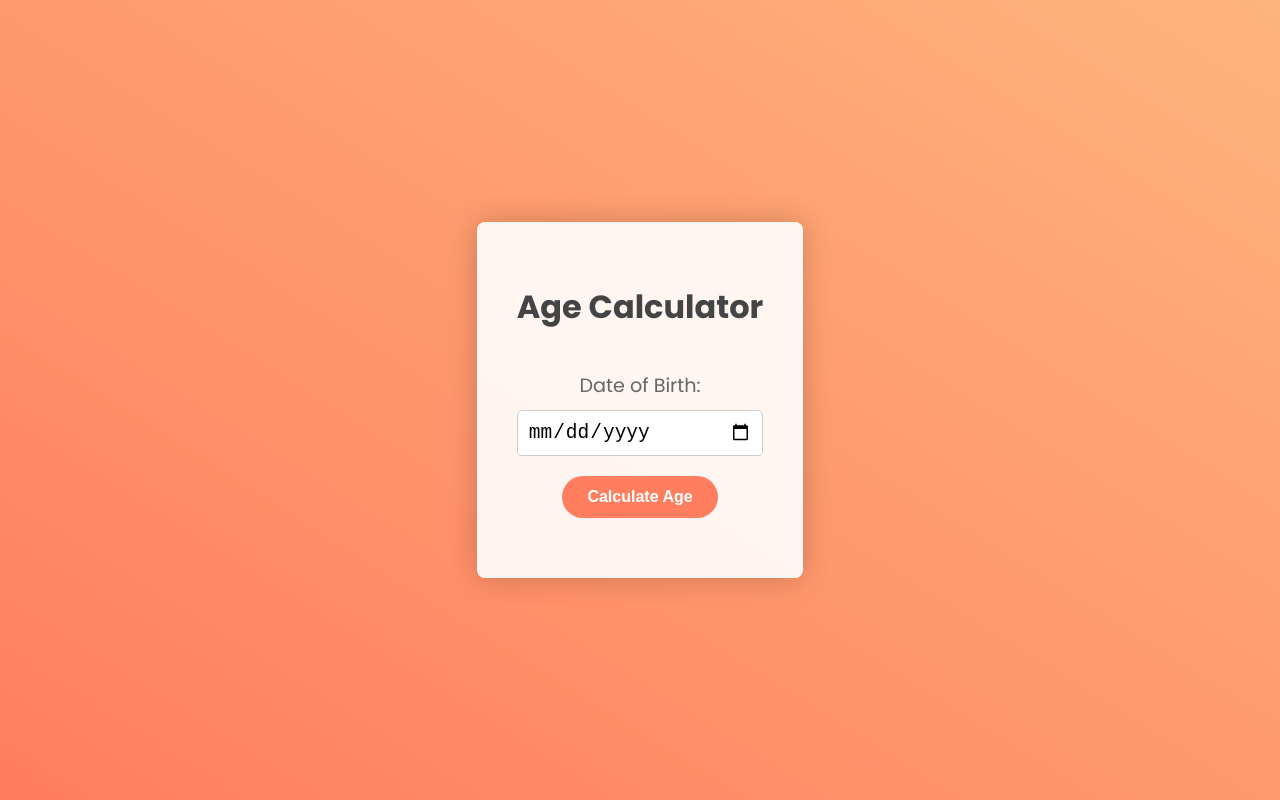
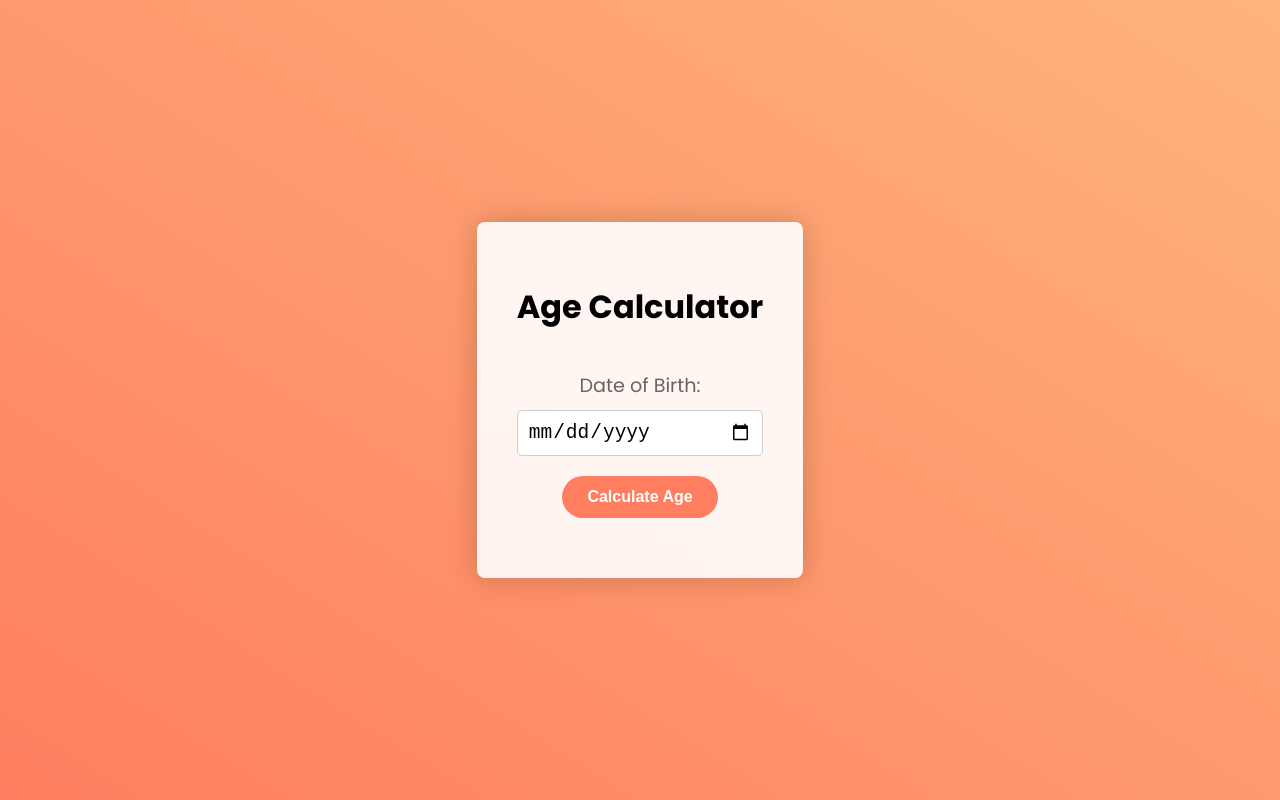
Before and after one commit to aakash-sony/age_calculator, a plain HTML site: page index.html in a window 1280 px wide. Drawn offline with Linux system fonts and the light colour scheme.

Commit message:
UI features updated

```diff
--- a/index.css
+++ b/index.css
@@ -16,8 +16,8 @@ body {
   align-items: center;
   height: 100vh;
   margin: 0;
-  background: linear-gradient(to top right, #ff7e5f, #feb47b);
-  animation: fadeIn 0.5s ease-in-out;
+  background: linear-gradient(to Top right, #ff7e5f, #feb47b);
+  animation: fadeIn 1s ease-in-out;
 }
 
 .container {
@@ -26,13 +26,13 @@ body {
   border-radius: 8px;
   box-shadow: 0 0 30px rgba(0, 0, 0, 0.2); /* Increased shadow for more depth */
   text-align: center;
-  animation: fadeIn 0.5s ease-in-out;
+  animation: fadeIn 1s ease-in-out;
 }
 
 h1 {
-  color: #444; /* Darker color for better contrast */
+  color: black; /* Darker color for better contrast */
   margin-bottom: 40px;
-  animation: slideIn 0.5s ease-in-out;
+  animation: slideIn 1s ease-in-out;
 }
 
 .form-group {
--- a/index.js
+++ b/index.js
@@ -1,5 +1,11 @@
 function calculateAge() {
+
     const dobInput = document.getElementById('dob').value;
+    const resultElement = document.getElementById('result');
+
+    // Clear previous result
+    resultElement.innerText = ' ';
+
 
     if (!dobInput) {
         alert('Please enter your date of birth.');
@@ -10,6 +16,7 @@ function calculateAge() {
     const today = new Date();
 
     if (dob > today) {
+        resultElement.innerText = ' ';
         alert('The date of birth cannot be in the future.');
         return;
     }
```
